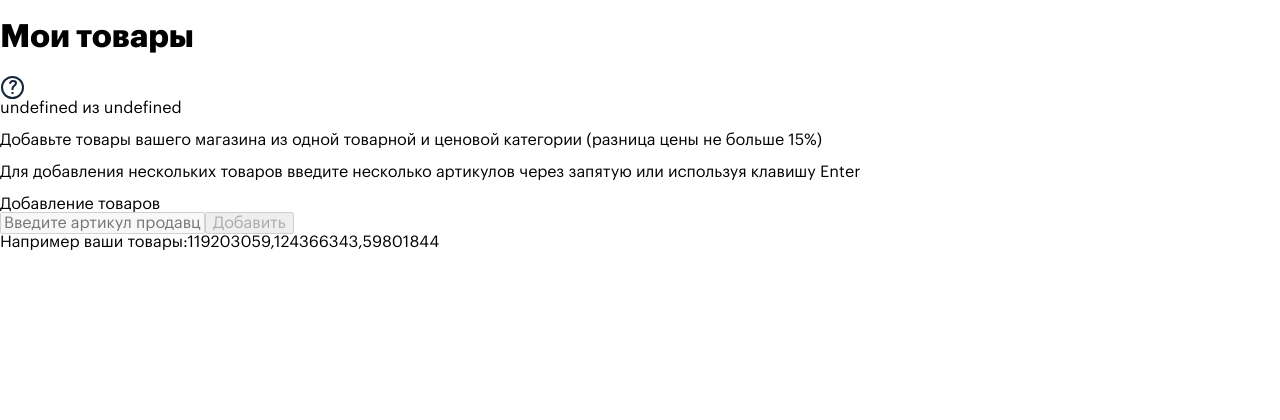
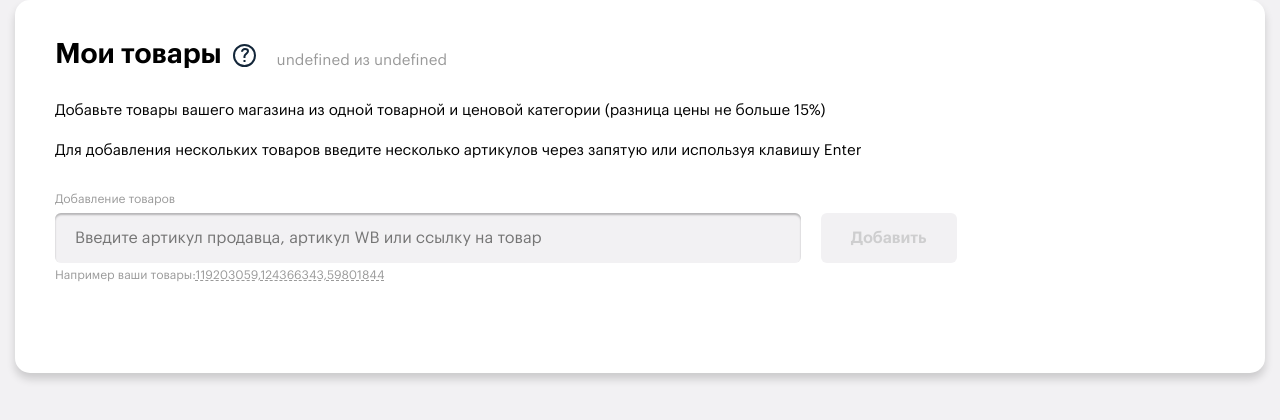
Before and after one commit to ivan-kalachikov/zone-smart-test-task, a Vue app: page /products in a window 1280 px wide. Shown: the top 420 px of the page. Built offline with nearby package versions, Linux system fonts and the light colour scheme; no server answers.

Commit message:
styles for products page

```diff
--- a/src/assets/scss/mixins.scss
+++ b/src/assets/scss/mixins.scss
@@ -1,6 +1,5 @@
 @mixin button {
     user-select: none;
-    width: 100%;
     padding: 10px 30px;
     border: none;
     border-radius: 6px;
--- a/src/views/LoginPage.vue
+++ b/src/views/LoginPage.vue
@@ -98,6 +98,7 @@ export default {
 
 <style lang="scss" scoped>
 @import "@/assets/scss/mixins.scss";
+
 .login {
     display: flex;
     justify-content: center;
--- a/src/views/ProductsPage.vue
+++ b/src/views/ProductsPage.vue
@@ -1,8 +1,9 @@
 <template lang="pug">
     .products
+        .container
             .products-header
                 h1.products-title Мои товары
-            div(title="Подсказка, возможно tooltip или ссылка")
+                div.tooltip(title="Подсказка, возможно tooltip или ссылка")
                     Question
                 span.products-count= `${countShowed} из ${countTotal}`
             p Добавьте товары вашего магазина из одной товарной и ценовой категории (разница цены не больше 15%)
@@ -27,14 +28,16 @@
                                 span 124366343,
                                 span 59801844
 
+            DataTable(@fetched="onFetched")
 </template>
 
 <script>
 import Question from "@/assets/icons/question.svg"
+import DataTable from "@/components/DataTable.vue"
 
 export default {
     name: "ProductsPage",
-    components: { Question },
+    components: { Question, DataTable },
     data() {
         return {
             products: "",
@@ -42,5 +45,101 @@ export default {
             countTotal: 0,
         }
     },
+    methods: {
+        onFetched({ countShowed, countTotal }) {
+            this.countShowed = countShowed
+            this.countTotal = countTotal
+        },
+    },
 }
 </script>
+
+<style lang="scss" scoped>
+@import "@/assets/scss/mixins.scss";
+
+.products {
+    min-height: 100dvh;
+    background-color: var(--background-color);
+}
+
+.container {
+    width: 1520px;
+    max-width: calc(100% - 30px);
+    margin-left: auto;
+    margin-right: auto;
+    background-color: #fff;
+    padding: 20px 15px 40px;
+    border-radius: 15px;
+    box-shadow: 0 6px 8px 0 rgba(0, 0, 0, 0.16);
+
+    @media (min-width: 768px) {
+        padding: 40px 40px 60px;
+    }
+}
+
+.products-header {
+    display: flex;
+    align-items: flex-end;
+    gap: 10px;
+    margin-bottom: 30px;
+}
+
+.products-title {
+    font-weight: 600;
+    font-size: 28px;
+    margin-top: 0;
+    margin-bottom: 0;
+}
+
+.products-count {
+    margin-left: 10px;
+    font-size: 15px;
+    color: var(--secondary-color);
+}
+
+p {
+    font-size: 15px;
+    line-height: 25px;
+}
+
+.form-label {
+    @include form-label;
+}
+
+.form-input {
+    @include form-input;
+    max-width: 746px;
+}
+
+.form-button {
+    @include button;
+
+    width: auto;
+}
+
+.form-row {
+    display: flex;
+    flex-flow: column;
+    gap: 20px;
+
+    @media (min-width: 768px) {
+        flex-flow: row;
+    }
+}
+
+.products-hint {
+    font-size: 12px;
+    color: var(--secondary-color);
+    margin-top: 4px;
+    line-height: 16px;
+
+    span {
+        text-decoration: underline dashed;
+    }
+}
+
+.product-add {
+    margin-top: 30px;
+    margin-bottom: 30px;
+}
+</style>
```
Lines whose indentation alone changed are shown as unchanged.
